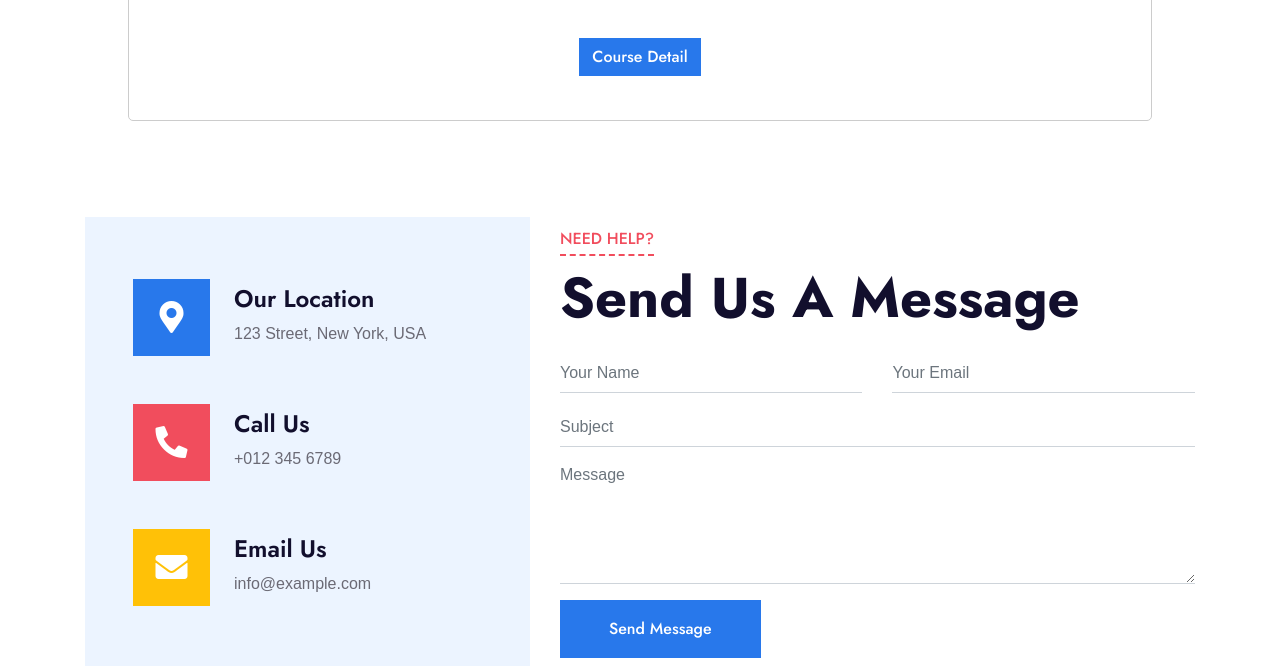
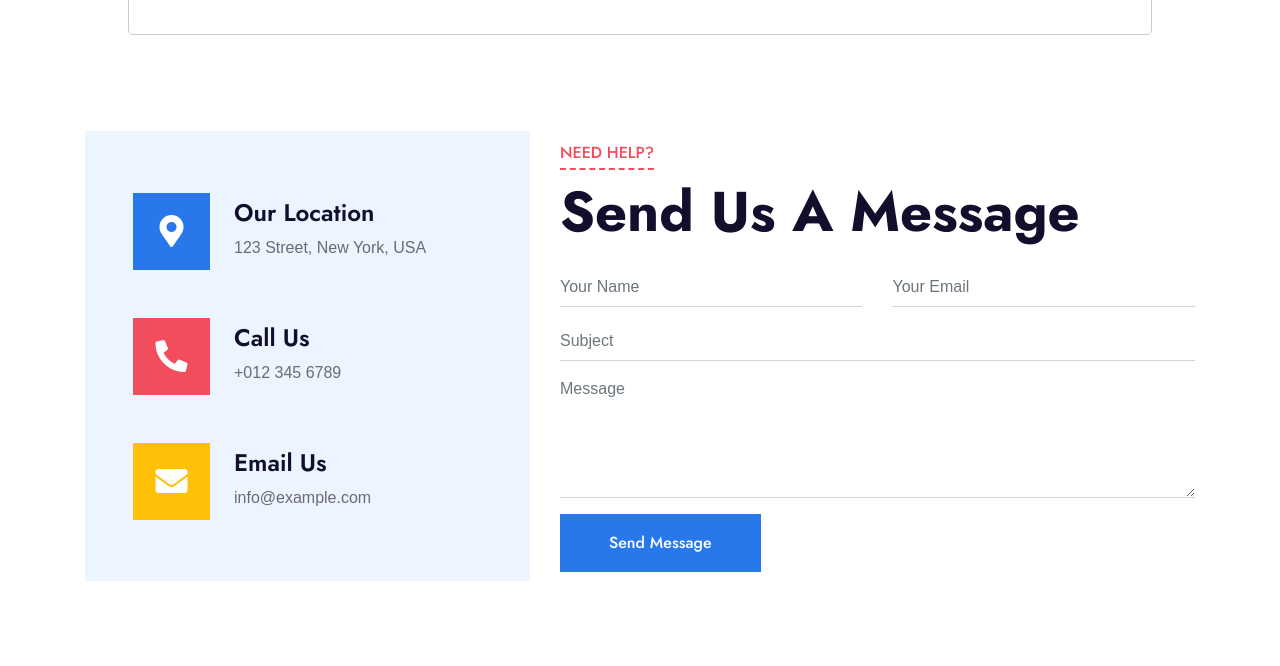
Before and after one commit to kosvish/fast_api_online_course_platform, a FastAPI app: template templates/courses/current_course.html in a window 1280 px wide. Shown: the part 1093-1759 px from the top of the page. Run offline with FastAPI, Linux system fonts and the light colour scheme; the template is opened without the code that fills it, so the values that code supplies are empty; parts of the project's set-up code (start-up, migrations or seed data) failed here and were passed over; some libraries are stand-ins or nearby versions.

Commit message:
little rework template

```diff
--- a/templates/courses/current_course.html
+++ b/templates/courses/current_course.html
@@ -1,8 +1,7 @@
 {% extends 'base.html' %}
 
 
-{% block content %}
-<title>Детали курса по программированию</title>
+{% block head %}
 <style>
     body {
            font-family: Arial, sans-serif;
@@ -24,20 +23,22 @@
            margin-bottom: 10px;
        }
 </style>
+{% endblock %}
+
+
+{% block content %}
+
 <div class="course-details">
     <h1>{{ course.title }}</h1>
     <p><strong>Описание:</strong> {{ course.description }}</p>
     <p><strong>Преподаватель:</strong> {{ course.creator.username }}</p>
-<!--    <p><strong>Длительность:</strong> Продолжительность курса</p>-->
+    <!--    <p><strong>Длительность:</strong> Продолжительность курса</p>-->
     <p><strong>Цена:</strong> {{ course.price }}</p>
     <p><strong>Дата начала:</strong> Дата начала курса</p>
     <p><strong>Язык программирования:</strong>{{ course.code_language }}</p>
-<!--    <p><strong>Уровень:</strong> Уровень курса (например, начальный, средний, продвинутый)</p>-->
-<!--    <p><strong>Требования:</strong> Требования к участникам курса</p>-->
-<!--    <p><strong>Программа курса:</strong> Краткое описание программы курса</p>-->
-    <div class="w-100 bg-white text-center p-4">
-                    <a class="btn btn-primary" href="{{ url_for('enroll_course', course_id=course.id ) }}">Course Detail</a>
-    </div>
+    <!--    <p><strong>Уровень:</strong> Уровень курса (например, начальный, средний, продвинутый)</p>-->
+    <!--    <p><strong>Требования:</strong> Требования к участникам курса</p>-->
+    <!--    <p><strong>Программа курса:</strong> Краткое описание программы курса</p>-->
 </div>
 
 
```
